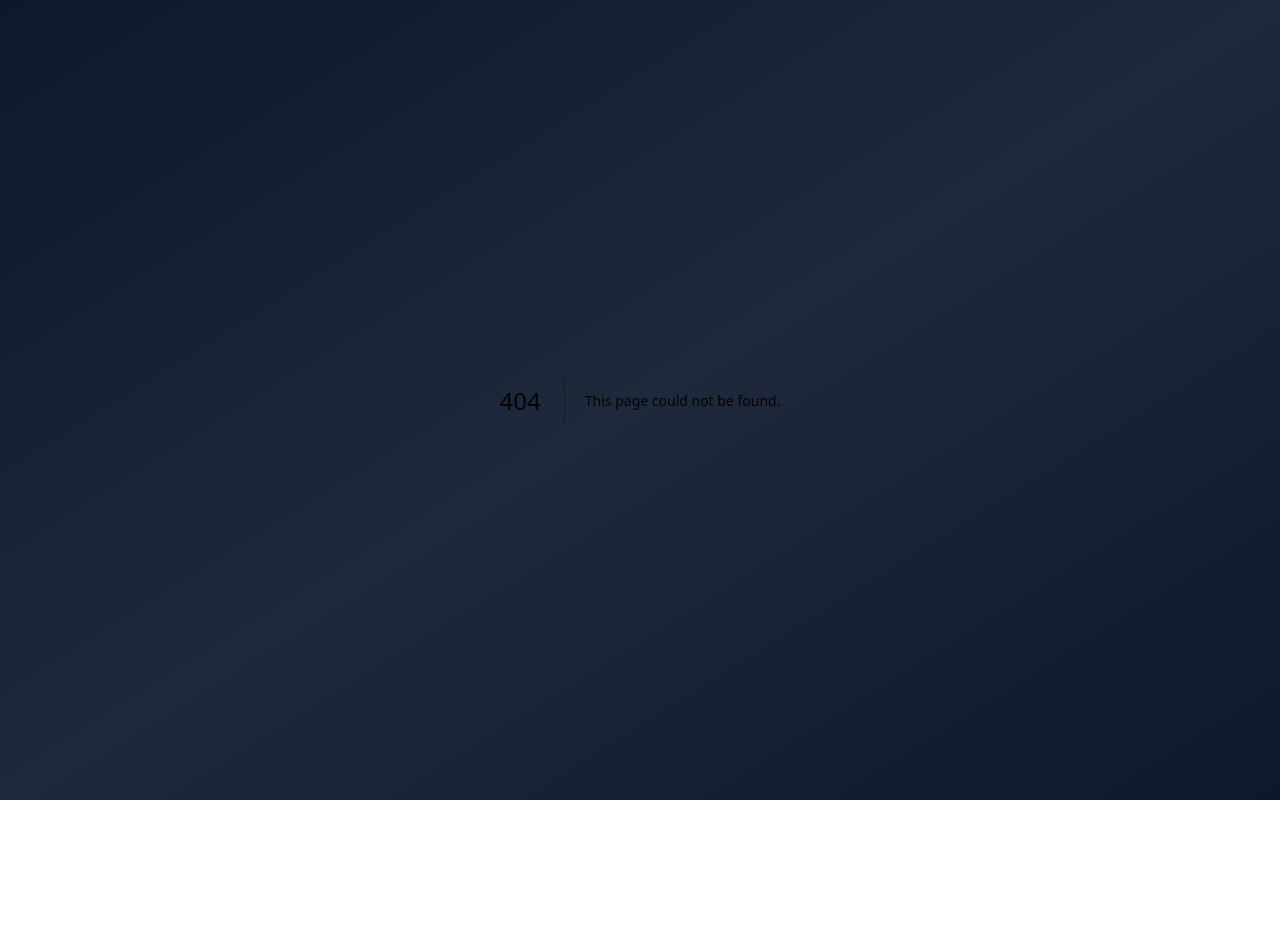
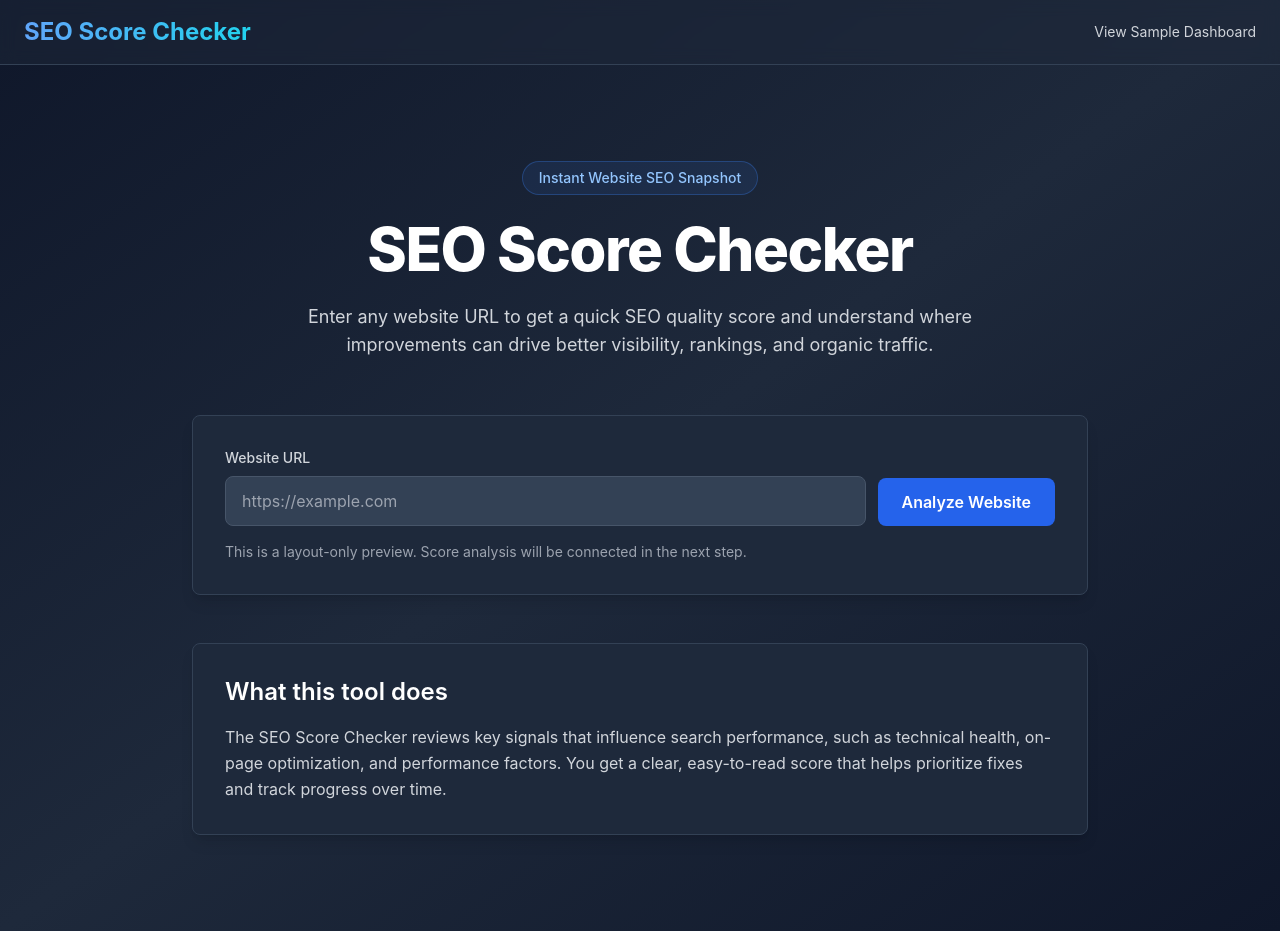
Before and after one commit to DerekAlexander/Seo-Score-Checker, a Next.js app: page / in a window 1280 px wide. Before the commit this address had no page. Before the commit the page ends 800 px from the top, so only its background shows below. Built offline with nearby package versions, Linux system fonts and the light colour scheme.

Commit message:
Add generic SEO checker landing home page
Co-authored-by: Derek Alexander <derekw.alexander@gmail.com>

```diff
--- /dev/null
+++ b/app/page.js
@@ -0,0 +1,73 @@
+import Link from 'next/link'
+
+export default function HomePage() {
+  return (
+    <div className="min-h-screen bg-gradient-to-br from-slate-900 via-slate-800 to-slate-900 text-white">
+      <nav className="bg-slate-800/50 border-b border-slate-700 backdrop-blur">
+        <div className="max-w-7xl mx-auto px-6 py-4">
+          <div className="flex items-center justify-between">
+            <div className="text-2xl font-bold bg-gradient-to-r from-blue-400 to-cyan-400 bg-clip-text text-transparent">
+              SEO Score Checker
+            </div>
+            <Link
+              href="/sosa-plumber"
+              className="text-sm text-gray-300 hover:text-white transition-colors"
+            >
+              View Sample Dashboard
+            </Link>
+          </div>
+        </div>
+      </nav>
+
+      <main className="max-w-5xl mx-auto px-6 py-16 md:py-24">
+        <section className="text-center mb-10 md:mb-14">
+          <p className="inline-flex items-center px-4 py-1.5 rounded-full text-sm font-medium bg-blue-500/10 text-blue-300 border border-blue-500/30 mb-6">
+            Instant Website SEO Snapshot
+          </p>
+          <h1 className="text-4xl md:text-6xl font-extrabold tracking-tight mb-6">
+            SEO Score Checker
+          </h1>
+          <p className="text-base md:text-lg text-gray-300 max-w-3xl mx-auto leading-relaxed">
+            Enter any website URL to get a quick SEO quality score and understand where
+            improvements can drive better visibility, rankings, and organic traffic.
+          </p>
+        </section>
+
+        <section className="card p-6 md:p-8 max-w-4xl mx-auto">
+          <div className="grid gap-3 md:grid-cols-[1fr_auto] md:items-end">
+            <div>
+              <label htmlFor="website-url" className="block text-sm font-medium text-gray-300 mb-2">
+                Website URL
+              </label>
+              <input
+                id="website-url"
+                name="website-url"
+                type="url"
+                placeholder="https://example.com"
+                className="input-field"
+                aria-label="Website URL"
+              />
+            </div>
+            <button type="button" className="btn-primary w-full md:w-auto md:min-w-44">
+              Analyze Website
+            </button>
+          </div>
+          <p className="mt-4 text-sm text-gray-400">
+            This is a layout-only preview. Score analysis will be connected in the next step.
+          </p>
+        </section>
+
+        <section className="max-w-4xl mx-auto mt-10 md:mt-12">
+          <div className="card p-6 md:p-8">
+            <h2 className="text-xl md:text-2xl font-semibold mb-4">What this tool does</h2>
+            <p className="text-gray-300 leading-relaxed">
+              The SEO Score Checker reviews key signals that influence search performance, such as
+              technical health, on-page optimization, and performance factors. You get a clear,
+              easy-to-read score that helps prioritize fixes and track progress over time.
+            </p>
+          </div>
+        </section>
+      </main>
+    </div>
+  )
+}
```
